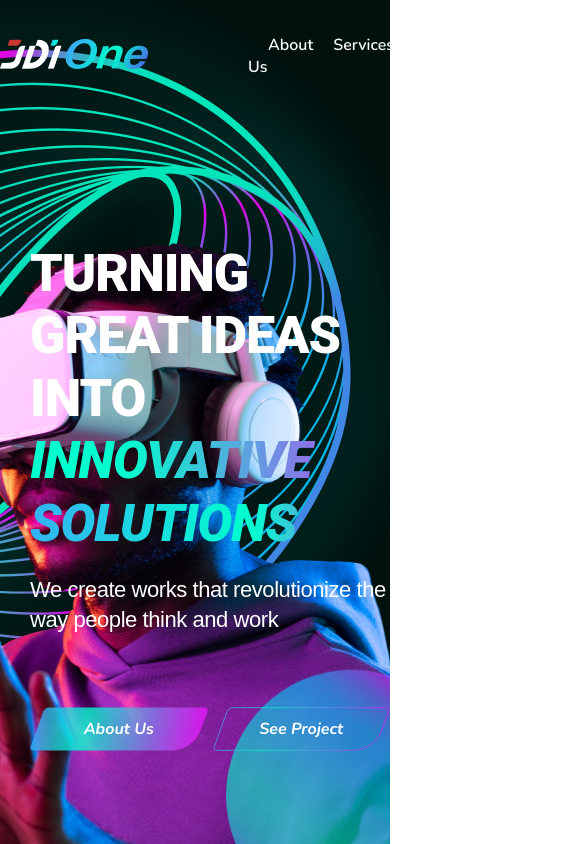
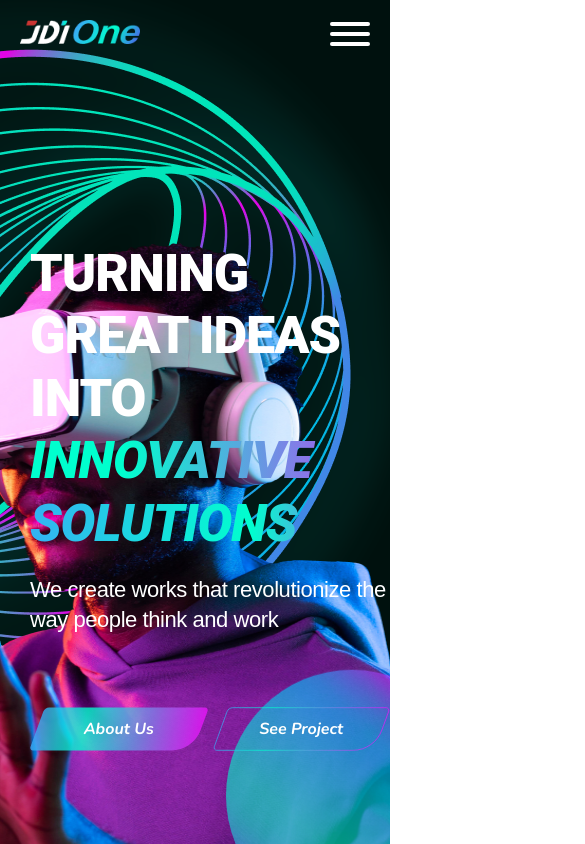
Before and after one commit to nguyenvinhhoang2000/jdi-landing-page, a React (Create React App) app: page / in a window 390 px wide. Shown: the top 844 px of the page, 585 px wide, since content can reach past the window. Built offline with nearby package versions, Linux system fonts and the light colour scheme.

Commit message:
reponsive header, footer

```diff
--- a/src/Layout/Footer/Footer.module.scss
+++ b/src/Layout/Footer/Footer.module.scss
@@ -4,6 +4,8 @@
 
   margin: 0 auto;
   padding: 120px;
+
+  position: relative;
 
   z-index: 2;
 
@@ -16,6 +18,8 @@
       position: absolute;
       bottom: 0;
       left: 0;
+
+      z-index: 1;
     }
   }
 
@@ -139,4 +143,76 @@
       }
     }
   }
+
+  @media (max-width: 1300px) {
+    flex-direction: column;
+    padding: 150px;
+
+    & .Left {
+      width: 100%;
+      justify-content: center;
+      margin-bottom: 50px;
+      gap: 200px;
+
+      & .Logo {
+        display: flex;
+        justify-content: flex-start;
+        margin-right: 0;
+        width: 170px;
+      }
+    }
+
+    & .Right {
+      width: 100%;
+      justify-content: center;
+      gap: 200px;
+
+      & .Location {
+        max-width: 280px;
+      }
+    }
+  }
+
+  @media (max-width: 1000px) {
+    padding: 120px 100px;
+
+    .Left {
+      gap: 100px;
+    }
+
+    .Right {
+      gap: 100px;
+    }
+  }
+
+  @media (max-width: 800px) {
+    padding: 120px 50px;
+
+    .Left {
+      flex-direction: column;
+      align-items: center;
+      gap: 60px;
+
+      & .Logo {
+        justify-content: center;
+      }
+    }
+
+    .Right {
+      flex-direction: column;
+      align-items: center;
+      gap: 60px;
+    }
+  }
+
+  &Wrapper {
+    & .BackgroundImg {
+      height: 150px;
+      width: 150px;
+    }
+  }
+
+  @media (max-width: 576px) {
+    padding: 120px 10px;
+  }
 }
--- a/src/Layout/Footer/index.jsx
+++ b/src/Layout/Footer/index.jsx
@@ -21,7 +21,9 @@ function Footer() {
 
       <div className={styles.Footer}>
         <div className={styles.Left}>
-          <JDILogo className={styles.Logo} />
+          <div className={styles.Logo}>
+            <JDILogo />
+          </div>
 
           <div className={styles.Content}>
             <div className={styles.Socials}>
--- a/src/Layout/Header/Header.module.scss
+++ b/src/Layout/Header/Header.module.scss
@@ -63,8 +63,184 @@
       }
     }
   }
+
+  .Bars {
+    display: flex;
+    justify-content: center;
+    align-items: center;
+
+    height: 40px;
+    width: 40px;
+
+    cursor: pointer;
+  }
+
+  .IconMenu {
+    display: none;
+    height: 4px;
+    width: 40px;
+
+    background-color: #fff;
+    border-radius: 10px;
+
+    position: relative;
+
+    cursor: pointer;
+
+    &::before {
+      content: ' ';
+      height: 4px;
+      width: 40px;
+
+      background-color: #fff;
+      border-radius: 10px;
+
+      position: absolute;
+      top: 10px;
+    }
+
+    &::after {
+      content: ' ';
+      height: 4px;
+      width: 40px;
+
+      background-color: #fff;
+      border-radius: 10px;
+
+      position: absolute;
+      top: -10px;
+    }
+
+    @media (max-width: 900px) {
+      display: block;
+    }
+  }
+
+  @media (max-width: 1300px) {
+    padding: 0 40px;
+  }
+
+  @media (max-width: 900px) {
+    justify-content: space-between;
+
+    & .Nav {
+      margin-left: 0;
+
+      &Item {
+        display: none;
+
+      }
+    }
+  }
+
+  @media (max-width: 575px) {
+    padding: 0 20px;
+
+    & .Logo {
+      height: auto;
+      width: 120px;
+      padding: 20px 0;
+    }
+  }
 }
 
 .Show {
   height: 100% !important;
 }
+
+.HeaderMobiWrapper {
+  display: flex;
+  width: 100%;
+  height: 100%;
+
+  position: fixed;
+  top: 0;
+  left: 0;
+
+  visibility: hidden;
+  opacity: 0;
+
+  transition: all .3s ease;
+  z-index: 100;
+
+  .Overlay {
+    display: block;
+    width: 100%;
+    height: 100%;
+
+    position: absolute;
+    top: 0;
+    left: 0;
+    background-color: #0000009d;
+  }
+
+  .Menu {
+    display: flex;
+    align-items: flex-end;
+    flex-direction: column;
+
+    height: 100%;
+    width: 60%;
+    max-width: 430px;
+    min-width: 280px;
+
+    position: absolute;
+    right: 0;
+
+    text-align: end;
+    color: rgba(0, 0, 0, 0.87);
+    background: linear-gradient(150deg, rgb(6, 20, 18) 32.05%, rgb(11, 38, 33) 102%);
+
+    transform: translateX(110%);
+    transition: all .3s ease;
+    overflow: auto;
+    z-index: 3;
+
+    .MenuNav {
+      display: flex;
+      flex-direction: column;
+
+      padding: 80px;
+
+      list-style-type: none;
+      font-size: 28px;
+      text-transform: uppercase;
+
+      gap: 20px;
+
+      & a {
+        width: 100%;
+        height: 100%;
+
+        color: #fff;
+        font-family: "Nunito 500";
+        text-decoration: none;
+      }
+
+      & a.active {
+        color: #00FFCE;
+      }
+
+      @media (max-width: 576px) {
+        padding: 50px;
+      }
+    }
+
+    @media (max-width: 576px) {
+      min-width: 230px;
+
+      & a {
+        font-size: 20px;
+      }
+    }
+  }
+}
+
+.Active {
+  visibility: initial;
+  opacity: 1;
+
+  .Menu {
+    transform: translateX(0);
+  }
+}
--- a/src/Layout/Header/index.jsx
+++ b/src/Layout/Header/index.jsx
@@ -1,5 +1,7 @@
-import React, { memo, useState } from 'react';
-import { Link, NavLink } from 'react-router-dom';
+import React, {
+  memo, useCallback, useEffect, useState,
+} from 'react';
+import { Link, NavLink, useLocation } from 'react-router-dom';
 
 import { LOCATIONS } from 'constants/index';
 
@@ -8,7 +10,11 @@ import logo from 'assets/Images/jdi-logo.png';
 import styles from './Header.module.scss';
 
 function Header() {
+  const location = useLocation();
+
   const [isSticky, setIsSticky] = useState(false);
+  const [isShowMenu, setIsShowMenu] = useState(false);
+
   window.addEventListener('scroll', () => {
     const currentScroll = window.pageYOffset;
 
@@ -19,7 +25,20 @@ function Header() {
     }
   });
 
+  const onCloseMenu = useCallback(() => {
+    setIsShowMenu(false);
+  }, []);
+
+  const onOpenMenu = useCallback(() => {
+    setIsShowMenu(true);
+  }, []);
+
+  useEffect(() => {
+    setIsShowMenu(false);
+  }, [location.hash]);
+
   return (
+    <>
       <div className={styles.HeaderWrapper}>
         <div className={`${styles.Blur} ${isSticky ? styles.Show : ''}`} />
 
@@ -59,9 +78,66 @@ function Header() {
                 Contact Us
               </NavLink>
             </li>
+
+            <div
+              role="button"
+              tabIndex={0}
+              onKeyDown={() => null}
+              onClick={onOpenMenu}
+              className={styles.Bars}
+            >
+              <span className={`${styles.IconMenu}`} />
+            </div>
           </ul>
         </div>
       </div>
+
+      {/* menu mobi */}
+      <div className={`${styles.HeaderMobiWrapper} ${isShowMenu && styles.Active}`}>
+        <div
+          className={styles.Overlay}
+          onKeyDown={() => null}
+          tabIndex={0}
+          role="button"
+          onClick={onCloseMenu}
+          aria-label="Close Menu"
+        />
+
+        <div className={styles.Menu}>
+          <ul className={styles.MenuNav}>
+            <li className={styles.NavItem}>
+              <NavLink to={LOCATIONS.ABOUT_US}>
+                About Us
+              </NavLink>
+            </li>
+
+            <li className={styles.NavItem}>
+              <NavLink to={LOCATIONS.SERVICES}>
+                Services
+              </NavLink>
+            </li>
+
+            <li className={styles.NavItem}>
+              <NavLink to={LOCATIONS.PROJECTS}>
+                Project
+              </NavLink>
+            </li>
+
+            <li className={styles.NavItem}>
+              <NavLink to={LOCATIONS.TEAM}>
+                Team
+              </NavLink>
+            </li>
+
+            <li className={styles.NavItem}>
+              <NavLink to={LOCATIONS.CONTACT_US}>
+                Contact Us
+              </NavLink>
+            </li>
+          </ul>
+        </div>
+      </div>
+    </>
   );
 }
 
```
Lines whose indentation alone changed are shown as unchanged.
